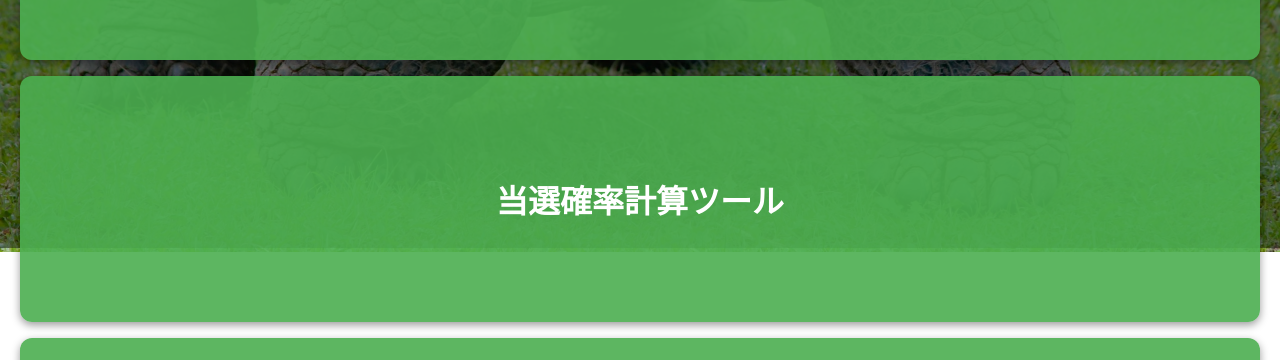
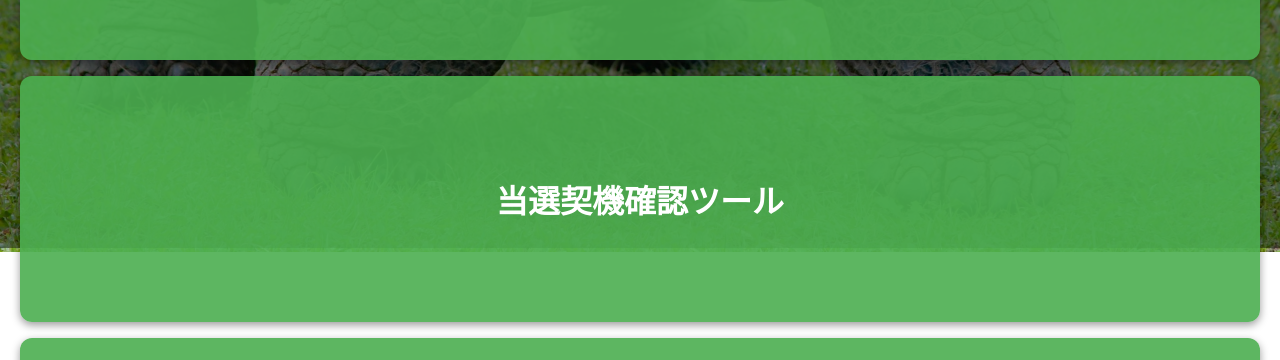
Before and after one commit to chinolove12/homePageRep, a plain HTML site: page index.html in a window 1280 px wide. Shown: the part 592-952 px from the top of the page. Drawn offline with Linux system fonts and the light colour scheme.

Commit message:
Update index.html

```diff
--- a/index.html
+++ b/index.html
@@ -75,7 +75,7 @@
   <div class="menu">
     <a href="2ch.html">掲示板へ</a>
     <a href="5ch.html">マルチ掲示板へ</a>
-    <a href="tool.html">当選確率計算ツール</a>
+    <a href="2ndindex.html">当選契機確認ツール</a>
     <a href="hanabi.html">副業作業日報</a>
   </div>
 
```
